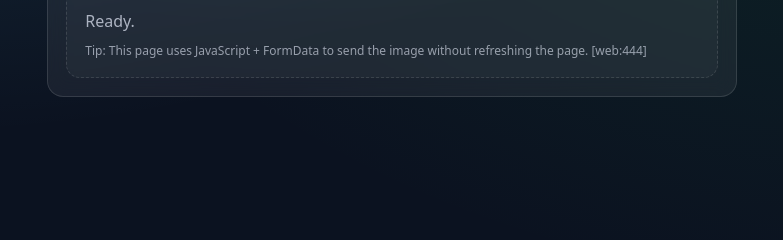
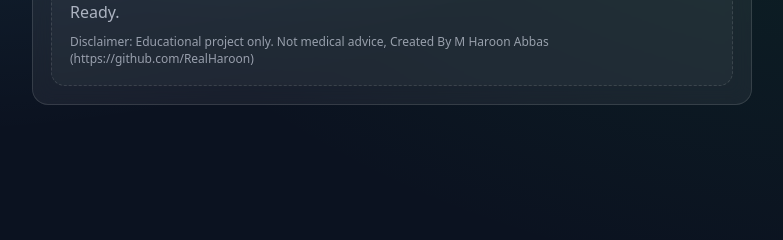
Before and after one commit to RealHaroon/Breast-Cancer-Classification-System, a FastAPI app: page / in a window 1280 px wide. Shown: the part 542-782 px from the top of the page, without its empty margins (248-1031 px from the left). Run offline with FastAPI, Linux system fonts and the light colour scheme.

Commit message:
Updated UI Page (20-1-2026)

```diff
--- a/templates/index.html
+++ b/templates/index.html
@@ -208,7 +208,7 @@
         <div id="errorBox" class="error"></div>
 
         <div class="hint">
-          Tip: This page uses JavaScript + FormData to send the image without refreshing the page. [web:444]
+          Disclaimer: Educational project only. Not medical advice, Created By M Haroon Abbas (https://github.com/RealHaroon)
         </div>
       </div>
     </div>
```
